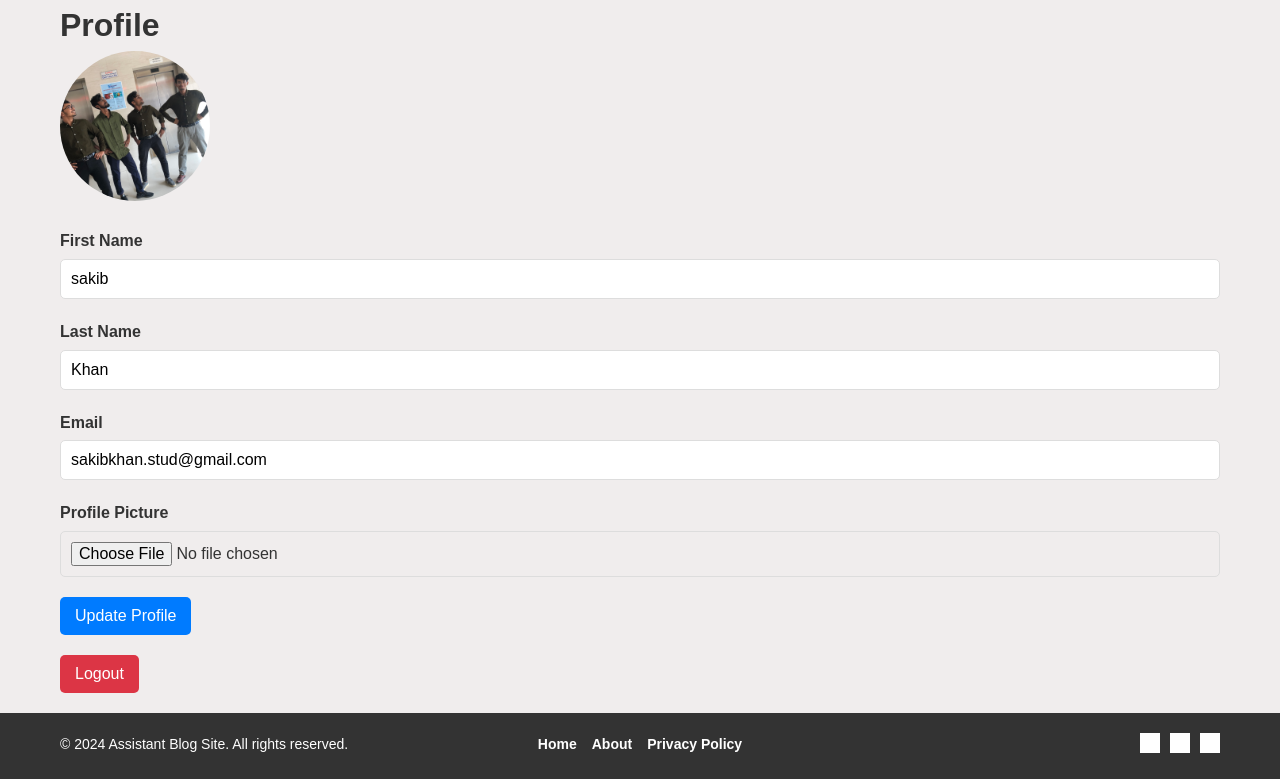
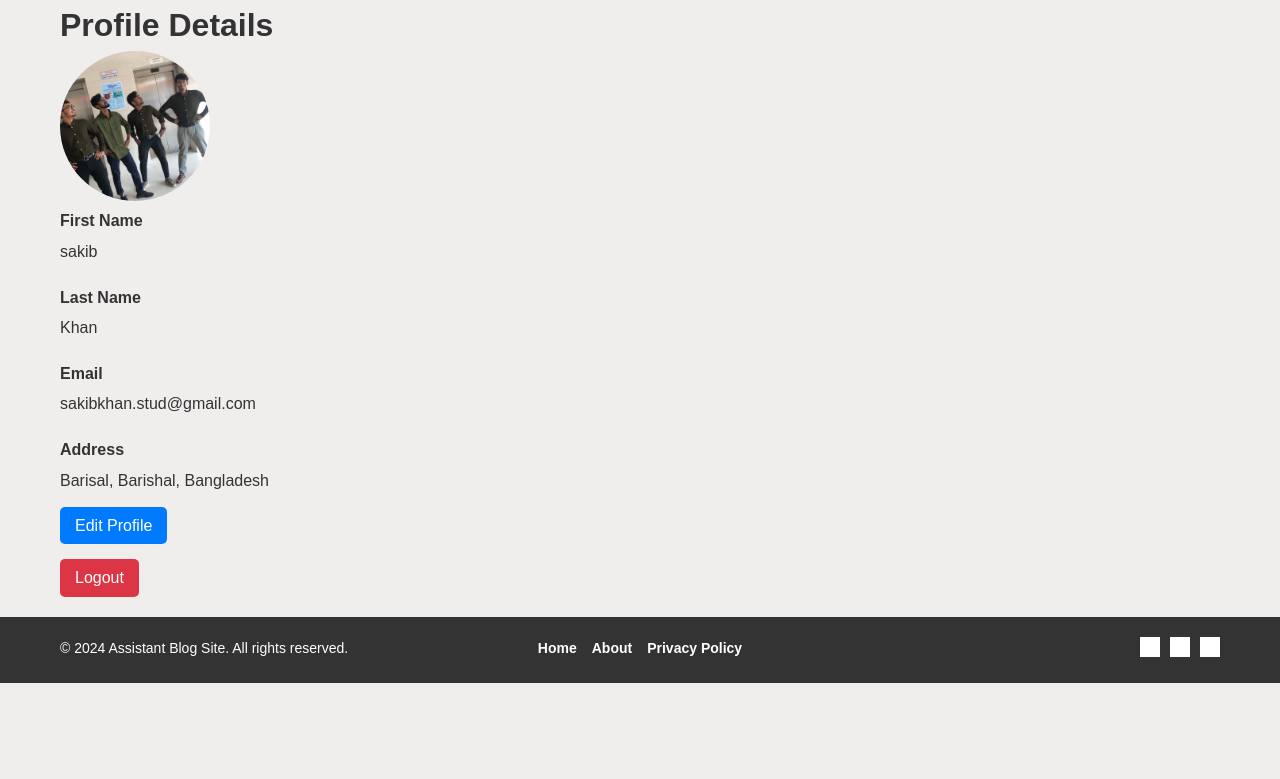
Before and after one commit to khan3575/SDPiii, a Django app: page /profile/ in a window 1280 px wide. Shown: the part 69-848 px from the top of the page. After the commit the page ends 752 px from the top, so only its background shows below. Run offline with Django 5.2, Linux system fonts and the light colour scheme; a user stored in the database is signed in; data comes from the database, SQL or seed files in the repository; both versions use the stored data as it was after the commit; grey boxes are pictures that could not be loaded.

Commit message:
added showprofile, edit profile page

```diff
--- a/sdp_iii/sdpApp/static/style.css
+++ b/sdp_iii/sdpApp/static/style.css
@@ -430,6 +430,10 @@ form {
     color: inherit;
     text-decoration: none;
 }
+.no-style-white-font{
+    color: white;
+    text-decoration: none;
+}
 
 .profile-picture img {
     width: 150px; /* Set the size */
--- a/sdp_iii/sdpApp/templates/profile.html
+++ b/sdp_iii/sdpApp/templates/editprofile.html
@@ -40,7 +40,10 @@
                 <label for="profile_picture">Profile Picture</label>
                 <input type="file" name="profile_picture" id="profile_picture">
             </div>
-            <button type="submit" class="btn">Update Profile</button>
+            <div action="{% url 'profile' %}">
+                <button type="submit" class="btn">Update Profile</button>
+            </div>
+
         </form>
 
         <!-- Logout Button -->
--- /dev/null
+++ b/sdp_iii/sdpApp/templates/showprofile.html
@@ -0,0 +1,62 @@
+<!DOCTYPE html>
+<html lang="en">
+<head>
+    <meta charset="UTF-8">
+    <meta name="viewport" content="width=device-width, initial-scale=1.0">
+    <title>Profile Details - Assistant Blog Site</title>
+    {% load static %}
+    <link rel="stylesheet" href="{% static 'style.css' %}">
+</head>
+<body>
+    {% include 'fragments/header.html' %}
+
+    <div class="container">
+        <h1>Profile Details</h1>
+
+        <!-- Display Profile Picture -->
+        <div class="profile-picture">
+            {% if user.profile_picture %}
+                <img src="{{ user.profile_picture.url }}" alt="Profile Picture">
+            {% else %}
+                <img src="{% static 'default_profile_picture.png' %}" alt="Default Profile Picture">
+            {% endif %}
+        </div>
+
+        <!-- Profile Details -->
+        <div class="profile-info">
+            <div class="form-group">
+                <label for="first_name">First Name</label>
+                <p id="first_name">{{ user.first_name }}</p>
+            </div>
+            <div class="form-group">
+                <label for="last_name">Last Name</label>
+                <p id="last_name">{{ user.last_name }}</p>
+            </div>
+            <div class="form-group">
+                <label for="email">Email</label>
+                <p id="email">{{ user.email }}</p>
+            </div>
+            <div class="form-group">
+                <label for="address">Address</label>
+                {% if user.address %}
+                    <p id="address">{{ user.address.city }}, {{ user.address.district }}, {{ user.address.country }}</p>
+                {% else %}
+                    <p id="address">Address not provided</p>
+                {% endif %}
+            </div>
+        </div>
+
+        <!-- Back to Profile Edit or Logout -->
+        <div class="profile-actions">
+
+            <a href="{% url 'edit_profile' %}" class="btn no-style-white-font">Edit Profile</a> <!-- Link to the profile edit page -->
+            <form action="{% url 'logout' %}" method="POST" style="margin-top: 20px;">
+                {% csrf_token %}
+                <button type="submit" class="btn btn-danger">Logout</button>
+            </form>
+        </div>
+    </div>
+
+    {% include 'fragments/footer.html' %}
+</body>
+</html>
--- a/sdp_iii/sdpApp/urls.py
+++ b/sdp_iii/sdpApp/urls.py
@@ -14,7 +14,8 @@ urlpatterns =  [
    path('login/',views.login_view, name= 'login'),
    path('following/',views.following, name='following'),
    path('write_blog/', views.write_blog, name= 'write_blog'),
-   path('profile/', views.profile, name='profile'),
+   path('profile/', views.profile_show, name='profile'),
+   path('profile/edit/', views.edit_profile, name='edit_profile'),
    path('about/', views.about, name='about'),
    path('privacy_policy/', views.privacy_policy, name='privacy_policy'),
    path('logout/', logout_view, name='logout'),
--- a/sdp_iii/sdpApp/views.py
+++ b/sdp_iii/sdpApp/views.py
@@ -162,8 +162,9 @@ def write_blog(request):
     return render(request, 'writeblog.html')
 
 
+#edit profile view
 @login_required(login_url='/login/')
-def profile(request):
+def edit_profile(request):
     if request.method == 'POST':
         # Handle profile update
         user = request.user
@@ -176,8 +177,15 @@ def profile(request):
             user.profile_picture =profile_picture
         user.save()
         messages.success(request, "Profile updated successfully!")
-        return render(request, 'profile.html', {'user': user})
-    return render(request, 'profile.html', {'user': request.user})
+        return render(request, 'editprofile.html', {'user': user})
+    return render(request, 'editprofile.html', {'user': request.user})
+
+#show  profile view
+@login_required(login_url='/login/')
+def profile_show(request):
+    return render(request, 'showprofile.html', {'user': request.user})
+
+
 
 def about(request):
     # Team members data
```
Also changed, not shown: sdp_iii/db.sqlite3.
